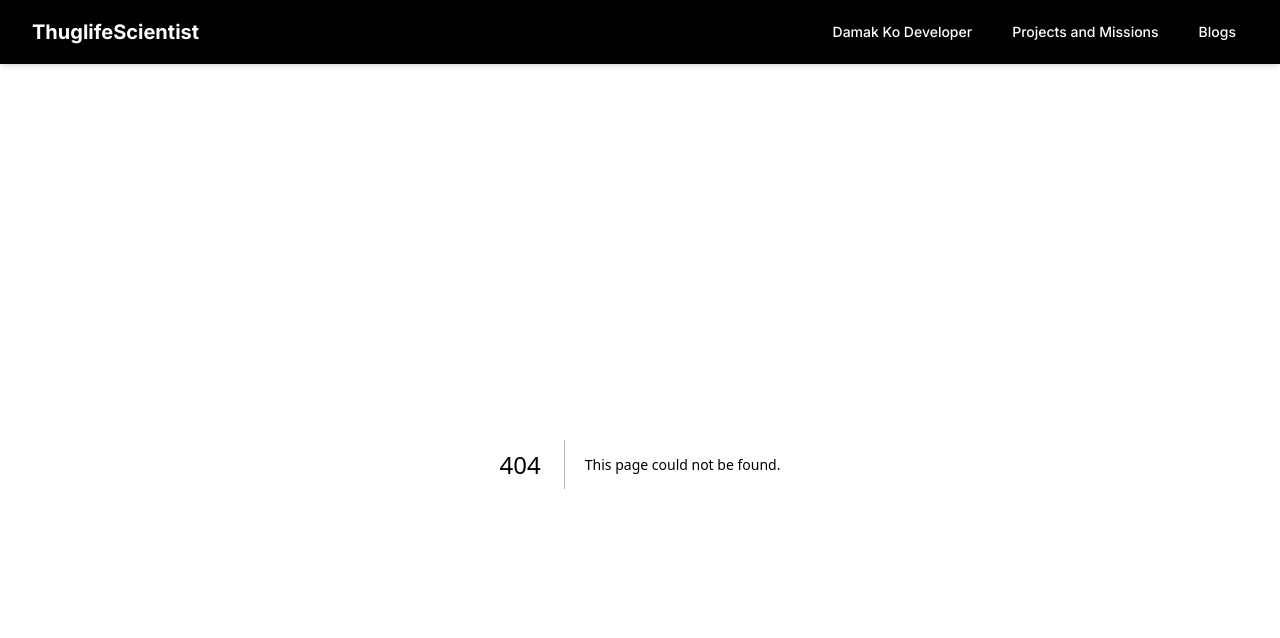
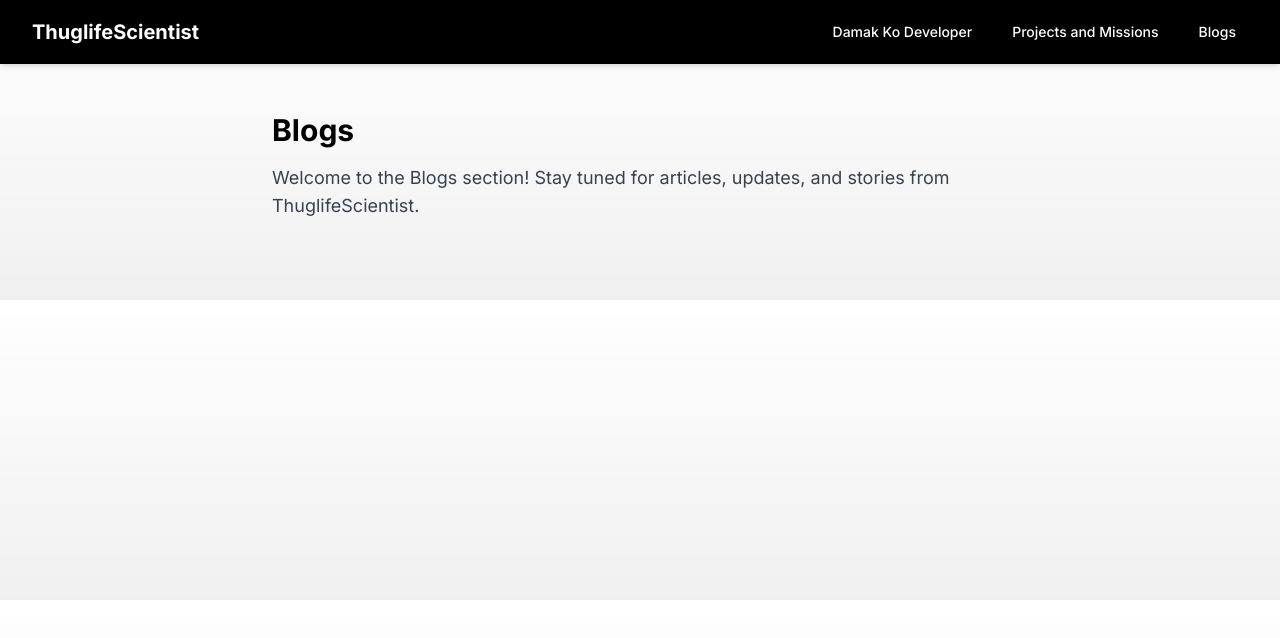
Before and after one commit to Thuglifescientist2018/thuglifescientist.tech, a Next.js app: page /blogs in a window 1280 px wide. Before the commit this address had no page. Shown: the top 638 px of the page. Built offline with nearby package versions, Linux system fonts and the light colour scheme.

Commit message:
add a blog page

```diff
--- /dev/null
+++ b/app/blogs/page.jsx
@@ -0,0 +1,11 @@
+export default function BlogsPage() {
+  return (
+    <div className="max-w-3xl mx-auto py-12 px-4">
+      <h1 className="text-3xl font-bold mb-4">Blogs</h1>
+      <p className="text-lg text-gray-700 mb-8">
+        Welcome to the Blogs section! Stay tuned for articles, updates, and stories from ThuglifeScientist.
+      </p>
+      {/* Add your blog posts or blog list here */}
+    </div>
+  );
+}
```
